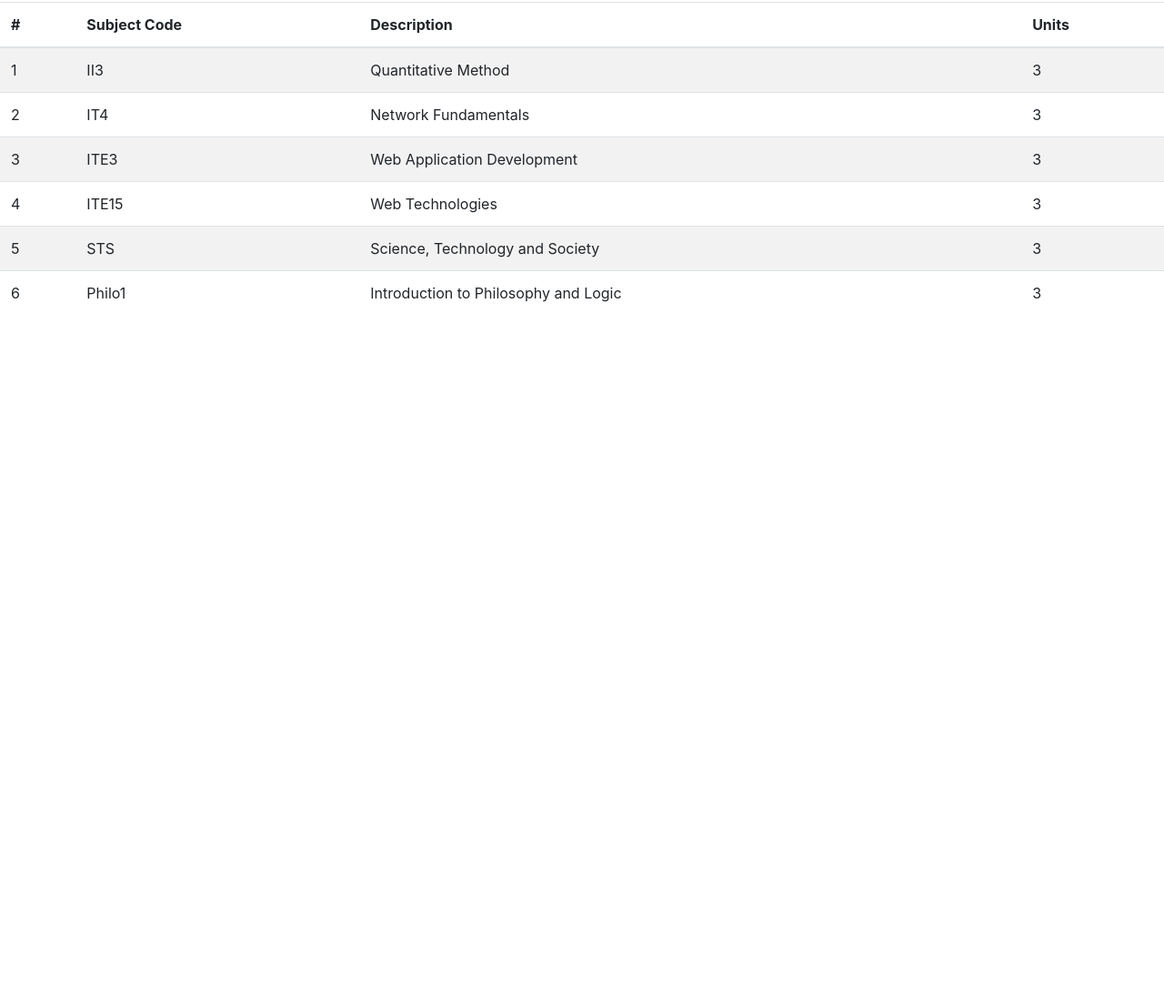
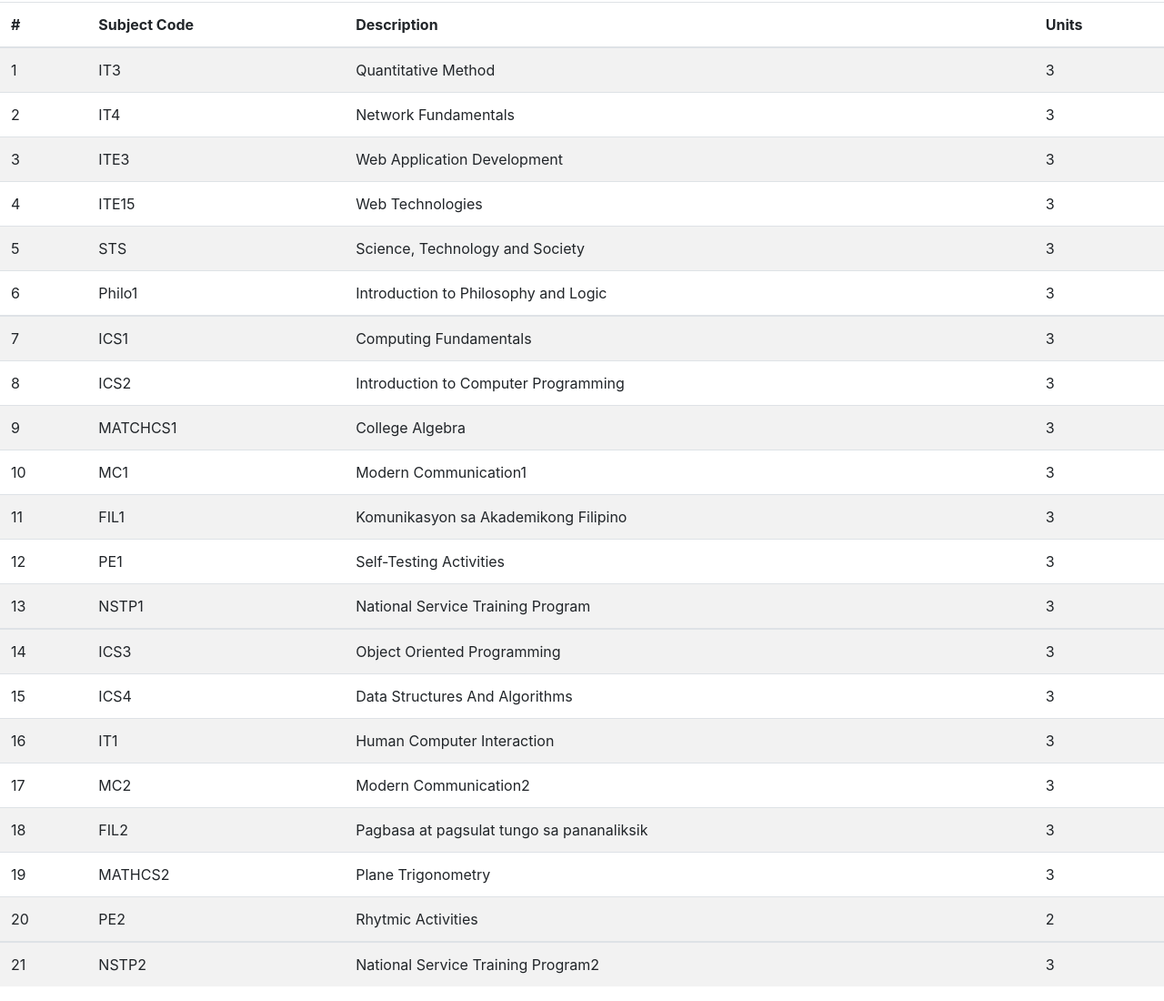
Before and after one commit to christiandimalibot/christiandimalibot.github.io, a plain HTML site: page course.html in a window 1280 px wide. Shown: the part 166-1266 px from the top of the page at 91% size. Before the commit the page ends 800 px from the top, so only its background shows below. Drawn offline with nearby package versions, Linux system fonts and the light colour scheme.

Commit message:
happy lang walang ending

```diff
--- a/course.html
+++ b/course.html
@@ -39,7 +39,7 @@
   <tbody>
     <tr>
       <td>1</td>
-      <td>II3</td>
+      <td>IT3</td>
       <td>Quantitative Method</td>
       <td>3</td>
     </tr>
@@ -73,6 +73,104 @@
       <td>Introduction to Philosophy and Logic</td>
       <td>3</td>
     </tr>
+      <tbody>
+    <tr>
+      <td>7</td>
+      <td>ICS1</td>
+      <td>Computing Fundamentals</td>
+      <td>3</td>
+    </tr>
+    <tr>
+      <td>8</td>
+      <td>ICS2</td>
+      <td>Introduction to Computer Programming</td>
+      <td>3</td>
+    </tr>
+    <tr class="info">
+      <td>9</td>
+      <td>MATCHCS1</td>
+      <td>College Algebra</td>
+      <td>3</td>
+    </tr>
+    <tr class="success">
+      <td>10</td>
+      <td>MC1</td>
+      <td>Modern Communication1</td>
+      <td>3</td>
+    </tr>
+    <tr class="danger">
+      <td>11</td>
+      <td>FIL1 </td>
+      <td>Komunikasyon sa Akademikong Filipino</td>
+      <td>3</td>
+    </tr>
+    <tr class="warning">
+      <td>12</td>
+      <td>PE1</td>
+      <td>Self-Testing Activities</td>
+      <td>3</td>
+    </tr>
+    <tr class="active">
+      <td>13</td>
+      <td>NSTP1</td>
+      <td>National Service Training Program</td>
+      <td>3</td>
+    </tr>
+      <tbody>
+    <tr>
+      <td>14</td>
+      <td>ICS3</td>
+      <td>Object Oriented Programming</td>
+      <td>3</td>
+    </tr>
+    <tr>
+      <td>15</td>
+      <td>ICS4</td>
+      <td>Data Structures And Algorithms</td>
+      <td>3</td>
+    </tr>
+    <tr class="info">
+      <td>16</td>
+      <td> IT1</td>
+      <td>Human Computer Interaction</td>
+      <td>3</td>
+    </tr>
+    <tr class="success">
+      <td>17</td>
+      <td>MC2</td>
+      <td>Modern Communication2</td>
+      <td>3</td>
+    </tr>
+    <tr class="danger">
+      <td>18</td>
+      <td>FIL2</td>
+      <td>Pagbasa at pagsulat tungo sa pananaliksik</td>
+      <td>3</td>
+    </tr>
+    <tr class="warning">
+      <td>19</td>
+      <td>MATHCS2</td>
+      <td>Plane Trigonometry</td>
+      <td>3</td>
+    </tr>
+    <tr class="active">
+      <td>20</td>
+      <td>PE2</td>
+      <td>Rhytmic Activities</td>
+      <td>2</td>
+    </tr>
+      <tbody>
+    <tr>
+      <td>21</td>
+      <td>NSTP2</td>
+      <td>National Service Training Program2</td>
+      <td>3</td>
+    </tr>
+
+
+
+
+
   </tbody>
 </table>
 </div>
```
Also changed, not shown: functional.html (+16 -0 lines), projects.html (+3 -0 lines).
